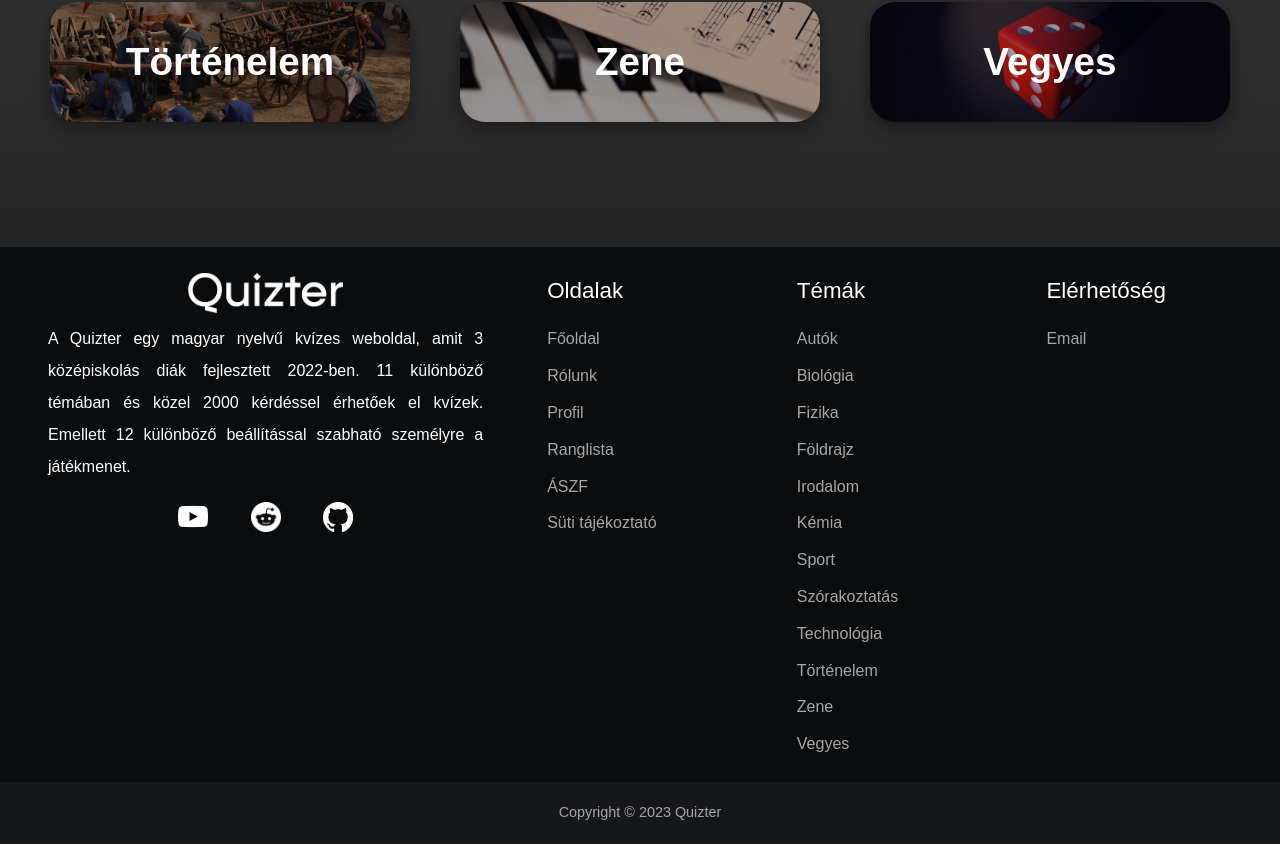
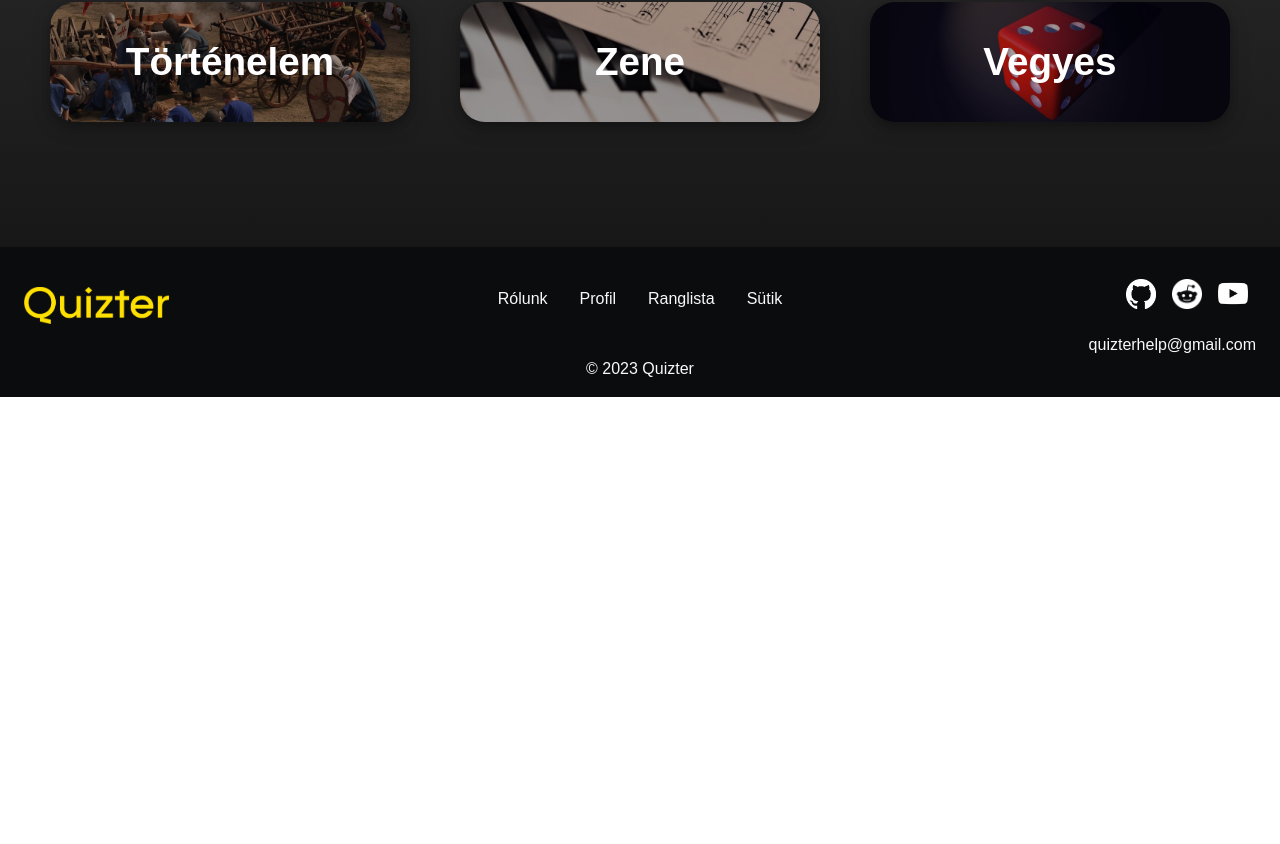
Before and after one commit to CLorant/quizter, a Vue app: page / in a window 1280 px wide. Shown: the part 935-1779 px from the top of the page. After the commit the page ends 1332 px from the top, so only its background shows below. Built offline with nearby package versions, Linux system fonts and the light colour scheme.

Commit message:
Új footer dizájn
Temagomb padding megváltoztatva, Fooldal felesleges temagomb style törölve, useJatekmenetStore és useQuizBeallitoStore navigálás után visszaállítva

```diff
--- a/src/components/Footer.vue
+++ b/src/components/Footer.vue
@@ -1,262 +1,60 @@
 <script>
-export default {
-  data() {
-    return {
-      temak: [
-        { id: 'autok', szoveg: 'Autók', magyarazat: 'Kérdések autókról, gyártókról, a legelső autótól a legutóbbiig.' },
-        { id: 'biologia', szoveg: 'Biológia', magyarazat: 'Kérdések emberi és állati anatómiáról, biológiai egyenletekről, elméletekről, fontos személyekről.' },
-        { id: 'fizika', szoveg: 'Fizika', magyarazat: 'Kérdések fizikai egyenletekről, elméletekről, fontos személyekről.' },
-        { id: 'foldrajz', szoveg: 'Földrajz', magyarazat: 'Kérdések országokról, városokról és azok politikájáról.' },
-        { id: 'irodalom', szoveg: 'Irodalom', magyarazat: 'Kérdések irodalmi művekről, fontos személyekről.' },
-        { id: 'kemia', szoveg: 'Kémia', magyarazat: 'Kérdések kémiai egyenletekről, elméletekről, fontos személyekről.' },
-        { id: 'sport', szoveg: 'Sport', magyarazat: 'Kérdések különböző sportágakról, azok szabályairól, eseményekről, fontos személyekről.' },
-        { id: 'szorakoztatas', szoveg: 'Szórakoztatás', magyarazat: 'Kérdések filmekről, sorozatokról, hírességekről.' },
-        { id: 'technologia', szoveg: 'Technológia', magyarazat: 'Kérdések a modern technológiáról, nagyrészt informatikáról.' },
-        { id: 'tortenelem', szoveg: 'Történelem', magyarazat: 'Kérdések történelmi eseményekről, fontos személyekről.' },
-        { id: 'zene', szoveg: 'Zene', magyarazat: 'Kérdések modern pop zenétől a klasszikus zenéig. Ebbe tartoznak a zenészek és együttesek is.' },
-        { id: 'vegyes', szoveg: 'Vegyes', magyarazat: 'Kérdések az összes témából, véletlenszerűen.' }
-      ],
-    };
-  },
-  methods: {
-    indit(id, szoveg, magyarazat) {
-      localStorage.setItem('tema', id)
-      localStorage.setItem('temaNev', szoveg)
-      localStorage.setItem('temaMagyarazat', magyarazat)
-      if(this.$router.currentRoute.value.path === '/quizbeallito'){
-        window.location.reload();
-      }
-    }
-  },
-};
+
 </script>
 
 <template>
-  <footer>
-    <div class="sor fo">
-      <div class="oszlop rolunk-footer">
-        <div class="logo-tarolo">
-          <RouterLink to="/" class="logo"></RouterLink>
+  <footer class="pt-4">
+    <div class="mx-4">
+      <div class="row">
+        <div class="col-md-3 col-sm-12 text-center text-md-start my-3">
+          <RouterLink to="/">
+            <img src="../img/ikon/quizterlogo.png" alt="Logo" class="w-50">
+          </RouterLink>
         </div>
-        <p>
-          A Quizter egy magyar nyelvű kvízes weboldal, amit 3 középiskolás diák
-          fejlesztett 2022-ben. 11 különböző témában és közel 2000 kérdéssel
-          érhetőek el kvízek. Emellett 12 különböző beállítással szabható
-          személyre a játékmenet.
-        </p>
-        <div class="kozossegi-tarolo">
-          <a
-            href="https://www.youtube.com"
-            target="_blank"
-            class="kozossegi-gomb youtube"
-          ></a>
-          <a
-            href="https://www.reddit.com/r/quizter"
-            target="_blank"
-            class="kozossegi-gomb reddit"
-          ></a>
-          <a
-            href="https://github.com/CLorant/quizter"
-            target="_blank"
-            class="kozossegi-gomb github"
-          ></a>
+        <div id="oldalak" class="col-md-6 col-sm-12 d-flex flex-wrap justify-content-center">
+          <RouterLink to="/rolunk" class="text-decoration-none text-light m-3">
+            Rólunk
+          </RouterLink>
+          <RouterLink to="/profil" class="text-decoration-none text-light m-3">
+            Profil
+          </RouterLink>
+          <RouterLink to="/ranglista" class="text-decoration-none text-light m-3">
+            Ranglista
+          </RouterLink>
+          <RouterLink to="/sutik" class="text-decoration-none text-light m-3">
+            Sütik
+          </RouterLink>
+        </div>
+        <div class="col-md-3 col-sm-12 text-center text-md-end">
+          <a href="#"><img src="../img/ikon/github_icon.png" alt="Github Ikon" class="kozossegi-gomb m-2"></a>
+          <a href="#"><img src="../img/ikon/reddit_icon.png" alt="Reddit Ikon" class="kozossegi-gomb m-2"></a>
+          <a href="#"><img src="../img/ikon/youtube_icon.png" alt="Youtube Ikon" class="kozossegi-gomb m-2"></a>
+
+          <div class="mt-3">
+            <a href="https://mail.google.com/mail/?view=cm&fs=1&to=quizterhelp@gmail.com" target="_blank" class="text-decoration-none text-light">quizterhelp@gmail.com</a>
           </div>
         </div>
-      <div class="oszlop linkek-tarolo">
-        <h3>Oldalak</h3>
-        <ul>
-          <li>
-            <RouterLink to="/">Főoldal</RouterLink>
-          </li>
-          <li>
-            <RouterLink to="/rolunk">Rólunk</RouterLink>
-          </li>
-          <li>
-            <RouterLink to="/profil">Profil</RouterLink>
-          </li>
-          <li>
-            <RouterLink to="/ranglista">Ranglista</RouterLink>
-          </li>
-          <li>
-            <RouterLink to="/aszf">ÁSZF</RouterLink>
-          </li>
-          <li>
-            <RouterLink to="/suti-tajekoztato">Süti tájékoztató</RouterLink>
-          </li>
-        </ul>
-      </div>
-      <div class="oszlop linkek-tarolo temak">
-        <h3>Témák</h3>
-        <ul>
-          <li v-for="t in temak" :key="t.id">
-            <RouterLink to="/quizbeallito" @click="indit(t.id, t.szoveg, t.magyarazat)" >
-              {{ t.szoveg }}
-            </RouterLink>
-          </li>
-        </ul>
-      </div>
-      <div class="oszlop linkek-tarolo">
-        <h3>Elérhetőség</h3>
-        <ul>
-          <li>
-            <a
-              href="https://mail.google.com/mail/?view=cm&fs=1&to=quizterhelp@gmail.com"
-              target="_blank"
-              >Email</a
-            >
-          </li>
-        </ul>
+        <hr class="bg-secondary my-4 d-md-none">
+        <div class="col-sm-12 text-center">
+          <p class="text-light">&copy; 2023 Quizter</p>
         </div>
       </div>
-    <div class="sor copyright">
-      <p class="copyright-szoveg">Copyright &copy; 2023 Quizter</p>
     </div>
   </footer>
 </template>
 
 <style scoped>
   footer {
-  background-color: #0b0c0e;
-  color: white;
-  font-size: 16px;
+    background-color: #0b0c0e
   }
-footer * {
-  box-sizing: border-box;
-  border: none;
-  outline: none;
-}
-footer h3 {
-  color: white;
-  font-size: 16pt;
-  text-align: center;
-  padding-bottom: 15px;
-  padding-top: 15px;
-}
-.sor {
-  padding: 1em 1em;
-}
-.sor.fo {
-  display: grid;
-  grid-template-columns: 2fr 1fr 1fr 1fr;
-  align-items: stretch;
-  margin-bottom: 10px;
-}
-.oszlop {
-  width: 100%;
-  display: inline-flex;
-  flex-direction: column;
-  padding: 0 2em;
-}
-.linkek-tarolo h3 {
-  width: 100%;
-  text-align: left;
-  color: white;
-  font-size: 1.4em;
-  white-space: nowrap;
-}
-.linkek-tarolo ul {
-  list-style: none;
-  display: flex;
-  flex-direction: column;
-  padding: 0;
-  margin: 0;
-}
-.linkek-tarolo li:not(:first-child) {
-  margin-top: 0.8em;
-}
-.linkek-tarolo ul li * {
-  color: #a7a7a7;
-  text-decoration: none;
-}
-.linkek-tarolo ul li a:hover {
-  color: rgb(255, 225, 0);
-}
-.rolunk-footer p {
-  text-align: justify;
-  line-height: 2;
-  margin: 0;
-}
-.logo-tarolo {
-  display: flex;
-  justify-content: center;
-  padding-top: 10px;
-  padding-bottom: 10px;
-}
-.logo {
-  height: 40px;
-  width: 155px;
-  background-size: cover;
-  background-image: url("../img/ikon/quizterlogo_white.png");
-}
-.logo:hover {
-  background-image: url("../img/ikon/quizterlogo.png");
-}
-.feliratkozas-doboz,
-.feliratkozas-gomb {
-  font-size: 1em;
-  padding: 1em;
-  width: 100%;
-  border-radius: 5px;
-  margin-bottom: 10px;
-}
-.feliratkozas-gomb {
-  background-color: #c7940a;
-  color: #ffffff;
-}
-.feliratkozas-gomb:hover {
-  opacity: 0.8;
-}
-div.kozossegi-tarolo {
-  display: flex;
-  justify-content: space-evenly;
-  font-size: 2.4em;
-  flex-direction: row;
-  margin-top: 0.5em;
-  padding-left: 20%;
-  padding-right: 20%;
+  #oldalak *{
+    grid-template-columns: 1fr;
   }
   .kozossegi-gomb {
     height: 30px;
     width: 30px;
-  background-size: cover;
   }
-.reddit {
-  background-image: url("../img/ikon/reddit_icon.png");
-}
-.youtube {
-  background-image: url("../img/ikon/youtube_icon.png");
-}
-.github {
-  background-image: url("../img/ikon/github_icon.png");
-}
-.reddit:hover {
-  background-image: url("../img/ikon/reddit_icon_hover.png");
-}
-.youtube:hover {
-  background-image: url("../img/ikon/youtube_icon_hover.png");
-}
-.github:hover {
-  background-image: url("../img/ikon/github_icon_hover.png");
-}
-.copyright {
-  padding: 0.3em 1em;
-  background-color: #16171b;
-}
-.copyright p {
-  color: #a7a7a7;
-  font-size: 0.9em;
-  text-align: center;
-  margin-top: 15px;
-}
-@media screen and (max-width: 850px) {
-  .sor.fo {
-    grid-template-columns: 1fr;
-  }
-}
-@media screen and (max-width: 400px) {
-  div.kozossegi-tarolo{
-    padding-left: 0px;
-    padding-right: 0px;
-  }
+  .kozossegi-gomb:hover, #logo:hover, a:hover{
+    opacity: 0.8;
   }
 </style>
--- a/src/components/fooldal/TemaGomb.vue
+++ b/src/components/fooldal/TemaGomb.vue
@@ -44,9 +44,7 @@
       font-size: 6vw;
       width: 45%;
       background-position: center;
-      margin-left: 5px;
-      margin-right: 5px;
-      margin-bottom: 25px;
+      margin: 5px
     }
   }
 </style>
--- a/src/views/Fooldal.vue
+++ b/src/views/Fooldal.vue
@@ -58,10 +58,6 @@ export default {
   padding-bottom: 100px;
 }
 @media screen and (max-width: 420px){
-  .temaGomb{
-    margin: 0px;
-    margin-bottom: 25px;
-  }
   #cim h2{
     font-size: 6vw;
   }
--- a/src/views/Jatekmenet.vue
+++ b/src/views/Jatekmenet.vue
@@ -12,6 +12,7 @@
     },
     beforeRouteLeave() {
       clearInterval(this.interval);
+      useJatekmenetStore().$reset()
     },
     computed: {
       //olvasható quizbeállító adatok és írható játékmenet adatok
@@ -29,10 +30,6 @@
         'helytelenValasz',
         'atlagosValaszIdo'
       ])
-    },
-    created() {
-      //ha egy másik oldalra átmegy -> store reset, interval megállítása
-      useJatekmenetStore().$reset()
     },
     mounted() {
       //kezdő állapot
@@ -159,6 +156,7 @@
           store.$patch()
         }
         */
+        useJatekmenetStore().$reset()
       }
     }
   }
--- a/src/views/QuizBeallito.vue
+++ b/src/views/QuizBeallito.vue
@@ -10,7 +10,7 @@ export default {
       temaMagyarazat: localStorage.getItem("temaMagyarazat"),
     }
   },
-  mounted() {
+  beforeRouteLeave(){
     useQuizBeallitoStore().$reset()
   },
   computed: {
```
Lines whose indentation alone changed are shown as unchanged.
